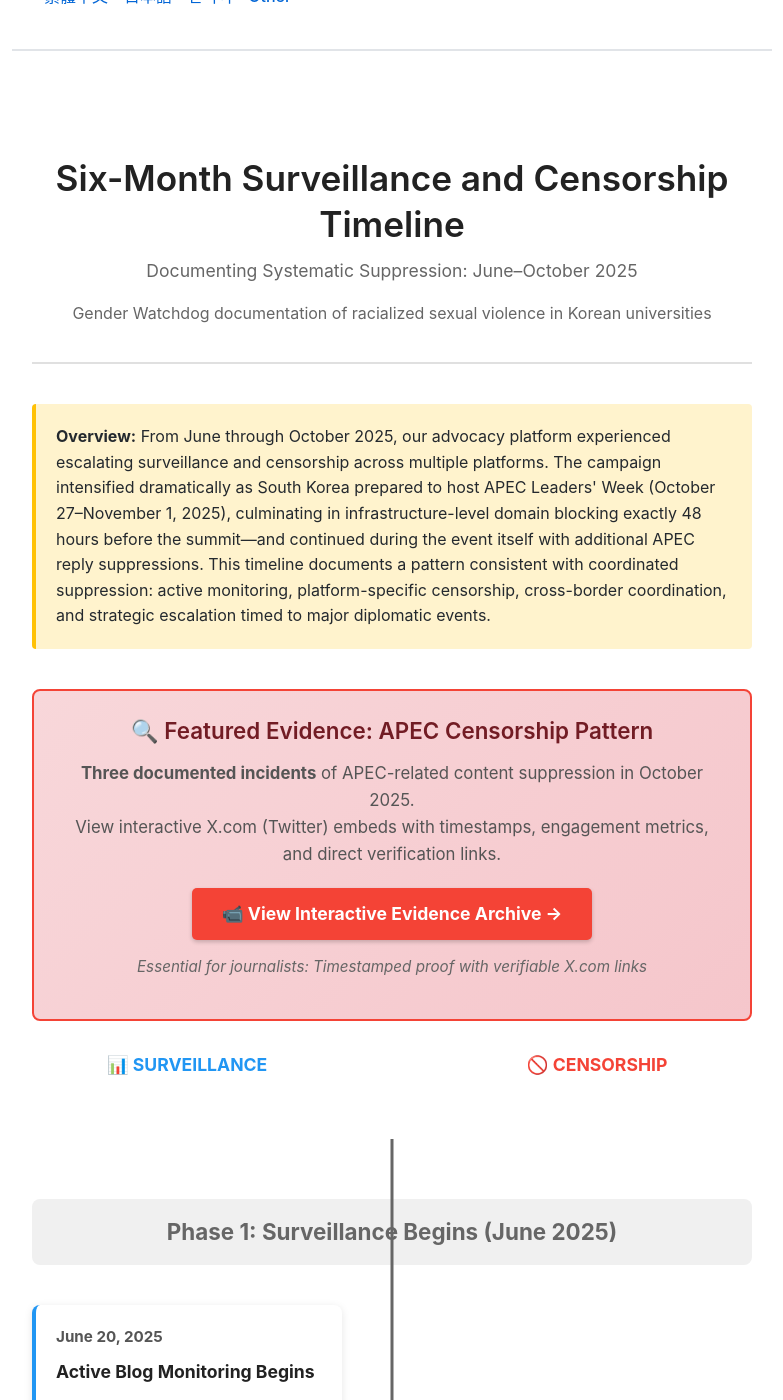
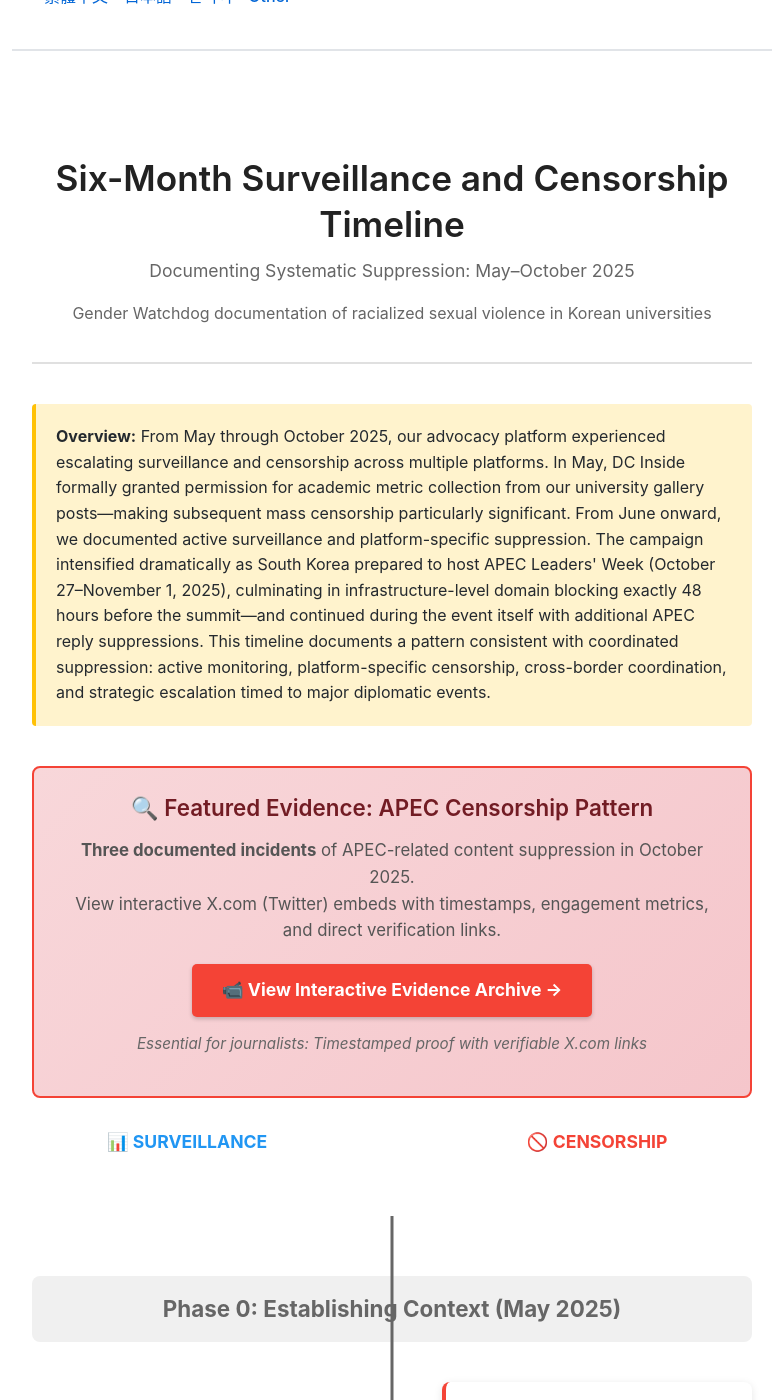
Before and after one commit to Gender-Watchdog/blog.genderwatchdog.org-mirror, a Jekyll site: the page built from surveillance-censorship-timeline.md, in a window 1280 px wide and 1400 px high, scrolled down 268 px. Shown: the whole window, without its empty margins (248-1031 px from the left). Built offline with Jekyll 4.4.1, drawn with Linux system fonts in a browser that asks for light colours; comment, search, counter and statistics services are not loaded; some of the changed text lies outside the part shown.

Commit message:
Update "surveillance-censorship-timeline.md" to revise the timeline's date range from June to October 2025 to May to October 2025, reflecting the start of systematic surveillance with DC Inside's permission grant. Add new entries detailing significant censorship incidents, including the deletion of 117+ posts and the implications of policy changes by DC Inside. Enhance the overview to provide context on the escalation of censorship leading up to APEC Leaders' Week.

```diff
--- a/surveillance-censorship-timeline.md
+++ b/surveillance-censorship-timeline.md
@@ -2,7 +2,7 @@
 layout: default
 title: "Six-Month Surveillance and Censorship Timeline"
 permalink: /surveillance-censorship-timeline/
-meta_description: "Interactive timeline documenting systematic surveillance and censorship from June through October 2025, culminating in infrastructure-level domain blocking 48 hours before APEC Leaders' Week in Gyeongju, Korea."
+meta_description: "Interactive timeline documenting systematic surveillance and censorship from May through October 2025, beginning with DC Inside permission grant then escalating to infrastructure-level domain blocking 48 hours before APEC Leaders' Week in Gyeongju, Korea."
 keywords: "surveillance, censorship, APEC, Korea, press freedom, domain blocking, X.com suppression, Substack censorship, DC Inside, systematic suppression"
 ---
 
@@ -218,14 +218,14 @@
 <div class="timeline-container">
     <div class="timeline-header">
         <h1>Six-Month Surveillance and Censorship Timeline</h1>
-        <div class="subtitle">Documenting Systematic Suppression: June–October 2025</div>
+        <div class="subtitle">Documenting Systematic Suppression: May–October 2025</div>
         <p style="color: #666; margin-top: 15px;">
             Gender Watchdog documentation of racialized sexual violence in Korean universities
         </p>
     </div>
 
     <div class="overview">
-        <strong>Overview:</strong> From June through October 2025, our advocacy platform experienced escalating surveillance and censorship across multiple platforms. The campaign intensified dramatically as South Korea prepared to host APEC Leaders' Week (October 27–November 1, 2025), culminating in infrastructure-level domain blocking exactly 48 hours before the summit—and continued during the event itself with additional APEC reply suppressions. This timeline documents a pattern consistent with coordinated suppression: active monitoring, platform-specific censorship, cross-border coordination, and strategic escalation timed to major diplomatic events.
+        <strong>Overview:</strong> From May through October 2025, our advocacy platform experienced escalating surveillance and censorship across multiple platforms. In May, DC Inside formally granted permission for academic metric collection from our university gallery posts—making subsequent mass censorship particularly significant. From June onward, we documented active surveillance and platform-specific suppression. The campaign intensified dramatically as South Korea prepared to host APEC Leaders' Week (October 27–November 1, 2025), culminating in infrastructure-level domain blocking exactly 48 hours before the summit—and continued during the event itself with additional APEC reply suppressions. This timeline documents a pattern consistent with coordinated suppression: active monitoring, platform-specific censorship, cross-border coordination, and strategic escalation timed to major diplomatic events.
     </div>
 
     <div style="background: linear-gradient(135deg, #f8d7da 0%, #f5c6cb 100%); border: 2px solid #f44336; border-radius: 8px; padding: 25px; margin: 30px 0; text-align: center;">
@@ -249,6 +249,23 @@
     </div>
 
     <div class="timeline">
+
+        <div class="phase-header">Phase 0: Establishing Context (May 2025)</div>
+
+        <!-- May 17, 2025: DC Inside Permission Request -->
+        <div class="timeline-item" id="censorship-may-17-dc-inside-permission">
+            <div></div>
+            <div class="event-marker censorship"></div>
+            <div class="event-content censorship">
+                <div class="event-date">May 17, 2025</div>
+                <div class="event-title">DC Inside Grants Scraping Permission</div>
+                <div class="event-description">
+                    Requested and received formal permission from DC Inside to collect view count, recommendation, and comment metrics from our own posts in university galleries. DC Inside granted permission for non-commercial academic research and journalistic transparency purposes. This documented approval makes subsequent July 5 mass censorship of 20+ posts particularly significant—platform that granted research permission later coordinated mass takedowns.
+                </div>
+                <a href="/assets/eml-files/dc-inside/decoded/0517-request-to-scrape/request-2025-05-16.eml" class="event-link">Request Email →</a><br>
+                <a href="/assets/eml-files/dc-inside/decoded/0517-request-to-scrape/response-2025-05-19.eml" class="event-link">DC Inside Response →</a>
+            </div>
+        </div>
 
         <div class="phase-header">Phase 1: Surveillance Begins (June 2025)</div>
 
@@ -302,11 +319,26 @@
             <div class="event-marker censorship"></div>
             <div class="event-content censorship">
                 <div class="event-date">July 5, 2025</div>
-                <div class="event-title">20+ Military LGBT Violence Posts Censored</div>
+                <div class="event-title">20+ Military LGBT Sexual Violence Posts Censored</div>
                 <div class="event-description">
                     DC Inside galleries across 20+ university communities remove posts documenting sexual violence in Korean military within hours. DC Inside response implies Korean government behind takedown orders. Topics: "military" and "LGBT" not in their keyword censorship list.
                 </div>
-                <a href="https://x.com/Gender_Watchdog/status/1943277125278081307" class="event-link" target="_blank">X.com Documentation →</a>
+                <a href="https://x.com/Gender_Watchdog/status/1943277125278081307" class="event-link" target="_blank">X.com Documentation →</a><br>
+                <a href="/korean-government-systematic-censorship-of-lgbt-military-content-evidence-of-institutional-suppression/" class="event-link">Blog Post Analysis →</a>
+            </div>
+        </div>
+
+        <!-- July 13, 2025: K-Arts Posts Deleted -->
+        <div class="timeline-item" id="censorship-july-13-karts-deletions">
+            <div></div>
+            <div class="event-marker censorship"></div>
+            <div class="event-content censorship">
+                <div class="event-date">July 13, 2025</div>
+                <div class="event-title">K-Arts Posts Deleted, View Counts Reset to Zero</div>
+                <div class="event-description">
+                    Follow-up inquiry to DC Inside documents 5 additional posts deleted with view counts reset to zero: K-Arts (243 views → 0), Dongdeok Womens (240 views → 0), K-Arts sex trafficking (110 views → 0), K-Arts faculty firing (46 views → 0), K-Arts defamation law (35 views → 0). Email thanks DC Inside for July 6 response clarifying LGBT military keywords not in automated censorship list, requests explanation for new deletions.
+                </div>
+                <a href="/assets/eml-files/dc-inside/decoded/0713-lgbt-karts-censor/followup-2025-07-13.eml" class="event-link">Email to DC Inside →</a>
             </div>
         </div>
 
@@ -412,6 +444,21 @@
             <div></div>
         </div>
 
+        <!-- September 2, 2025: DC Inside Policy Change -->
+        <div class="timeline-item" id="censorship-sept-02-policy-change">
+            <div></div>
+            <div class="event-marker censorship"></div>
+            <div class="event-content censorship">
+                <div class="event-date">September 2, 2025</div>
+                <div class="event-title">DC Inside Changes Policy: 117+ Posts Deleted</div>
+                <div class="event-description">
+                    DC Inside retroactively changes policy, claiming "cross-posting is spam" despite granting permission May 17 and acknowledging our multi-gallery posting through July 6 correspondence. Mass deletion of 117+ posts across university galleries, erasing thousands of accumulated views (ranging from 35-385 views per post). Posts had been up for weeks/months, proving relevance to each gallery's audience. Dashboard documents deleted URLs with view counts before erasure. Email requests clarification on policy change and deletion metadata.
+                </div>
+                <a href="/assets/eml-files/dc-inside/decoded/0902-crossposting-changed-policy/policy-change-2025-09-02.eml" class="event-link">Email to DC Inside →</a><br>
+                <a href="https://dashboard.genderwatchdog.org" class="event-link" target="_blank">View Dashboard with Deleted Posts →</a>
+            </div>
+        </div>
+
         <!-- September 3, 2025: Surveillance Continues -->
         <div class="timeline-item" id="surveillance-sept-03-recording">
             <div class="event-content surveillance">
@@ -436,7 +483,8 @@
                 <div class="event-description">
                     After posting about second false Canadian partnership (2 of 5 verified fake) and Canadian diplomat email screenshot calling crisis a "sensitive issue," DC Inside Dongguk gallery experiences flooding attack. DC Inside has not responded to our inquiry.
                 </div>
-                <a href="https://x.com/Gender_Watchdog/status/1964518948646637804" class="event-link" target="_blank">X.com Documentation →</a>
+                <a href="https://x.com/Gender_Watchdog/status/1964518948646637804" class="event-link" target="_blank">X.com Documentation →</a><br>
+                <a href="/assets/eml-files/dc-inside/decoded/0906-flooding/flooding-review-2025-09-06.eml" class="event-link">Email to DC Inside →</a>
             </div>
         </div>
 
```
Also changed, not shown: 5 other files.
